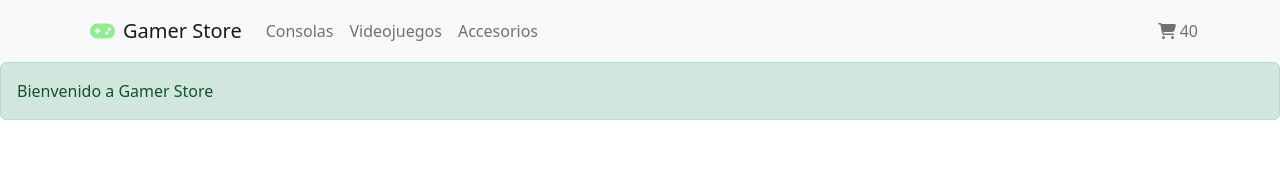
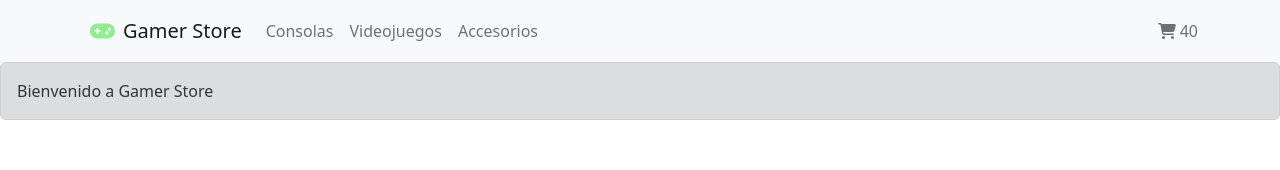
Before and after one commit to aguantlat/gamer-world-marquez, a React (Create React App) app: page / in a window 1280 px wide. Shown: the top 170 px of the page. Built offline with nearby package versions, Linux system fonts and the light colour scheme.

Commit message:
App colors

```diff
--- a/src/App.scss
+++ b/src/App.scss
@@ -1,3 +1,14 @@
+// change the theme
+$theme-colors: (
+  "primary": #2AB7CA,
+  "secondary": #E6E6EA,
+  "danger": #FE4A49,
+  "warning": #FED766,
+  "success": #4C5B5C
+);
+
+@import '~bootstrap/scss/bootstrap.scss';
+
 .clickable {
     cursor: pointer;
 }
```
